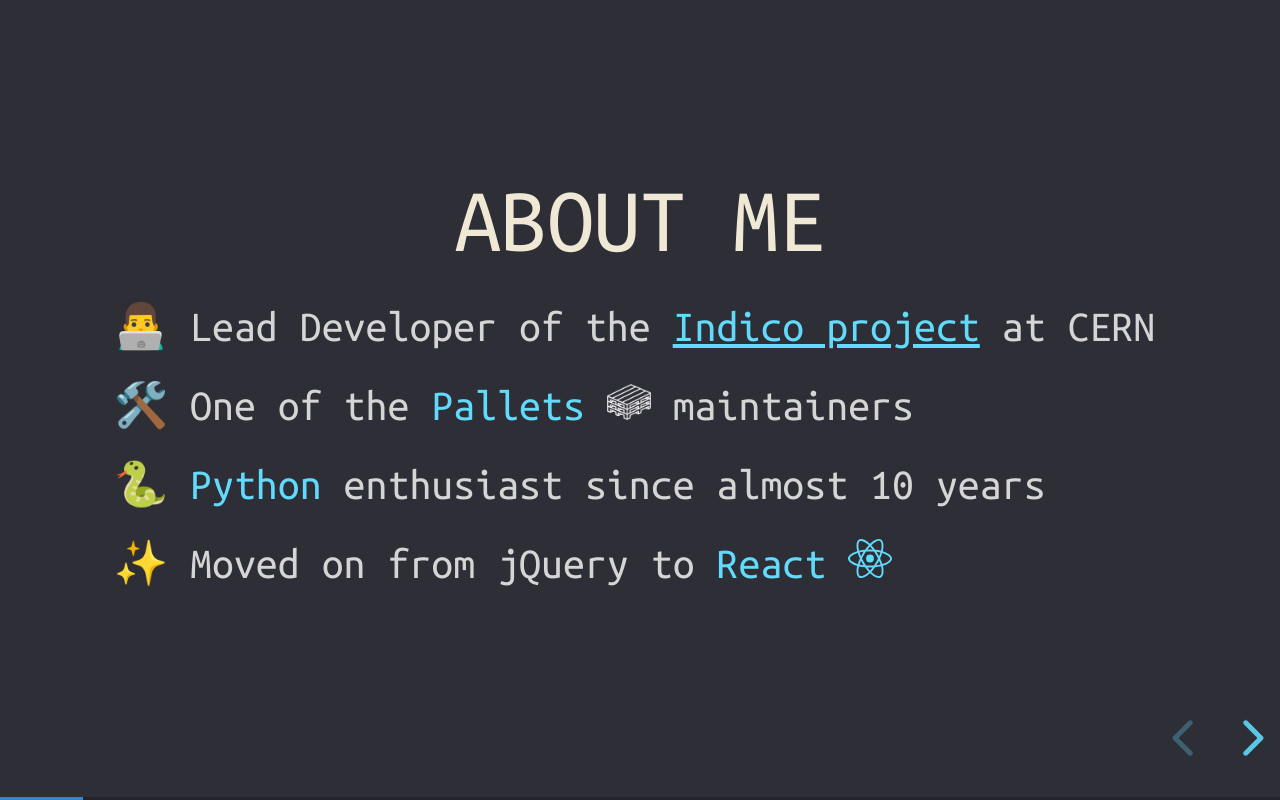
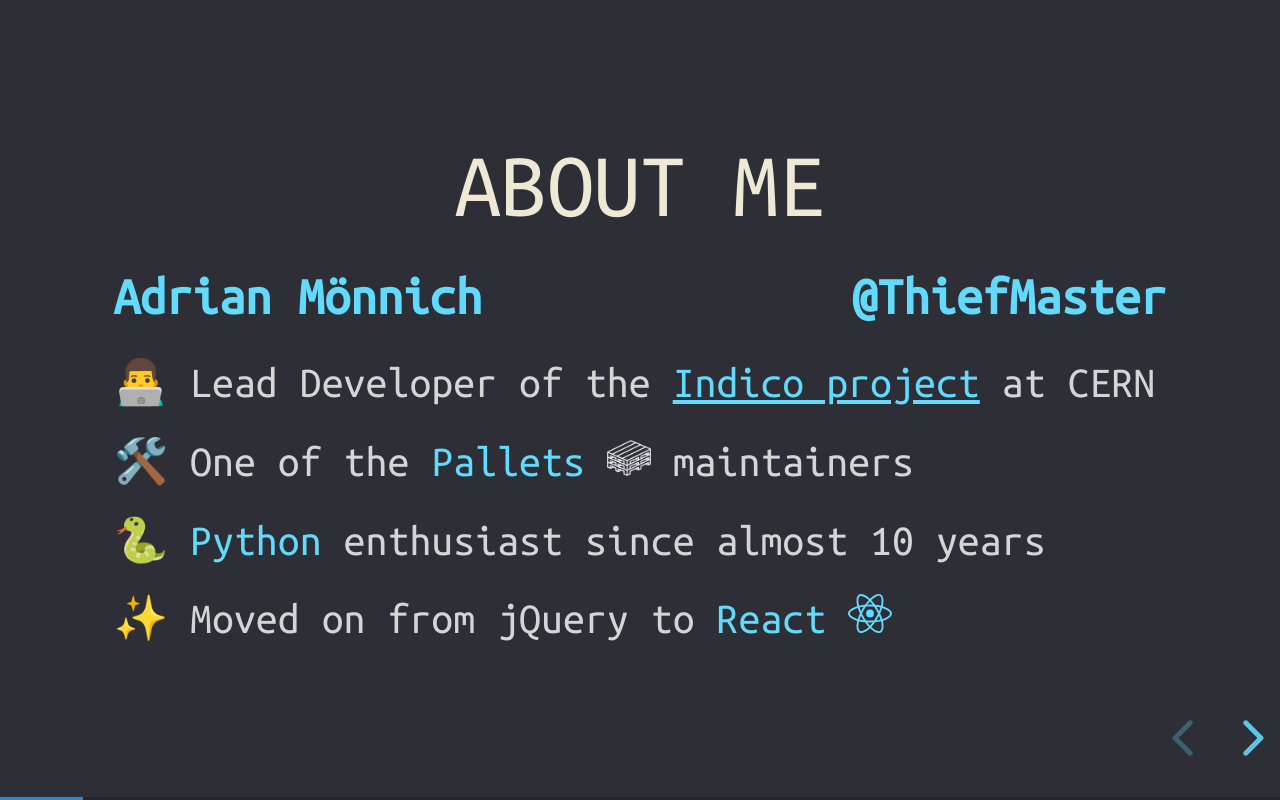
Before and after one commit to ThiefMaster/ep2019-flask-react, a website: page index.html in a window 1280 px wide. Both pictures are taken after a click on the button 1250 px from the left and 738 px from the top of the page. Drawn offline with nearby package versions, Linux system fonts and the light colour scheme.

Commit message:
Add name+handle to about slide

```diff
--- a/index.html
+++ b/index.html
@@ -46,7 +46,11 @@
                 <section>
                     <h2>About me</h2>
 
-                    <div style="margin-bottom: 1em;">
+                    <p class="colored large" style="display:flex; justify-content: space-between;">
+                        <strong>Adrian Mönnich</strong>
+                        <strong>@ThiefMaster</strong>
+                    </p>
+
                     <p>👨‍💻 Lead Developer of the <a href="https://getindico.io">Indico project</a> at CERN</p>
                     <p>
                         🛠️ One of the <span class="colored">Pallets</span>
@@ -62,7 +66,6 @@
                              class="plain transparent inline"
                              style="max-width: 1em;">
                     </p>
-                    </div>
                 </section>
 
                 <section>
```
Lines whose indentation alone changed are shown as unchanged.
